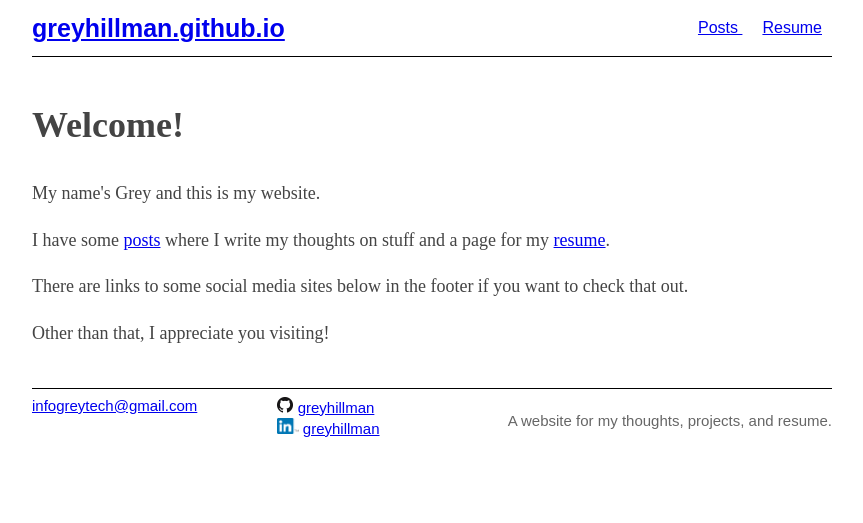
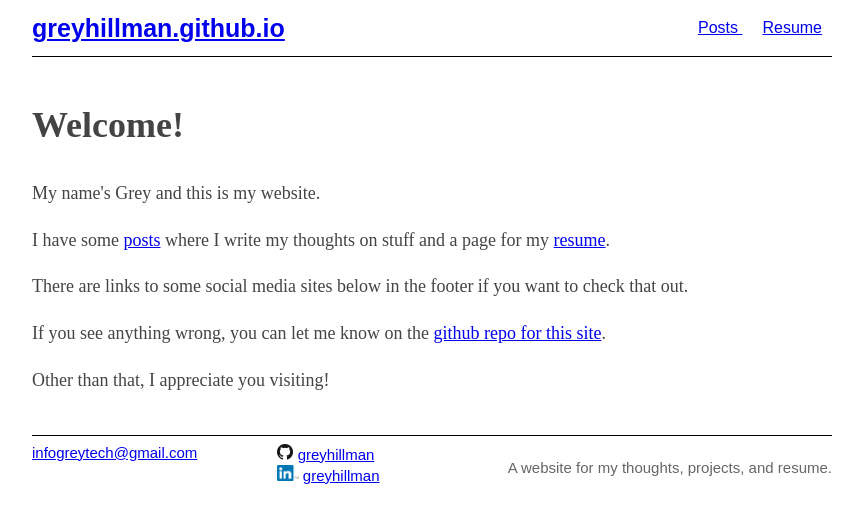
Before and after one commit to greyhillman/greyhillman.github.io, a Jekyll site: the page built from index.html, in a window 1280 px wide. Shown: the top 523 px of the page, without its empty margins (208-1071 px from the left). Built offline with Jekyll 4.4.1, drawn with Linux system fonts in a browser that asks for light colours.

Commit message:
Add notice on homepage for github repo

```diff
--- a/index.html
+++ b/index.html
@@ -20,5 +20,8 @@ check that out.
 </p>
 
 <p>
+If you see anything wrong, you can let me know on the <a href="https://github.com/greyhillman/greyhillman.github.io">github repo for this site</a>.
+
+<p>
 Other than that, I appreciate you visiting!
 </p>
```
